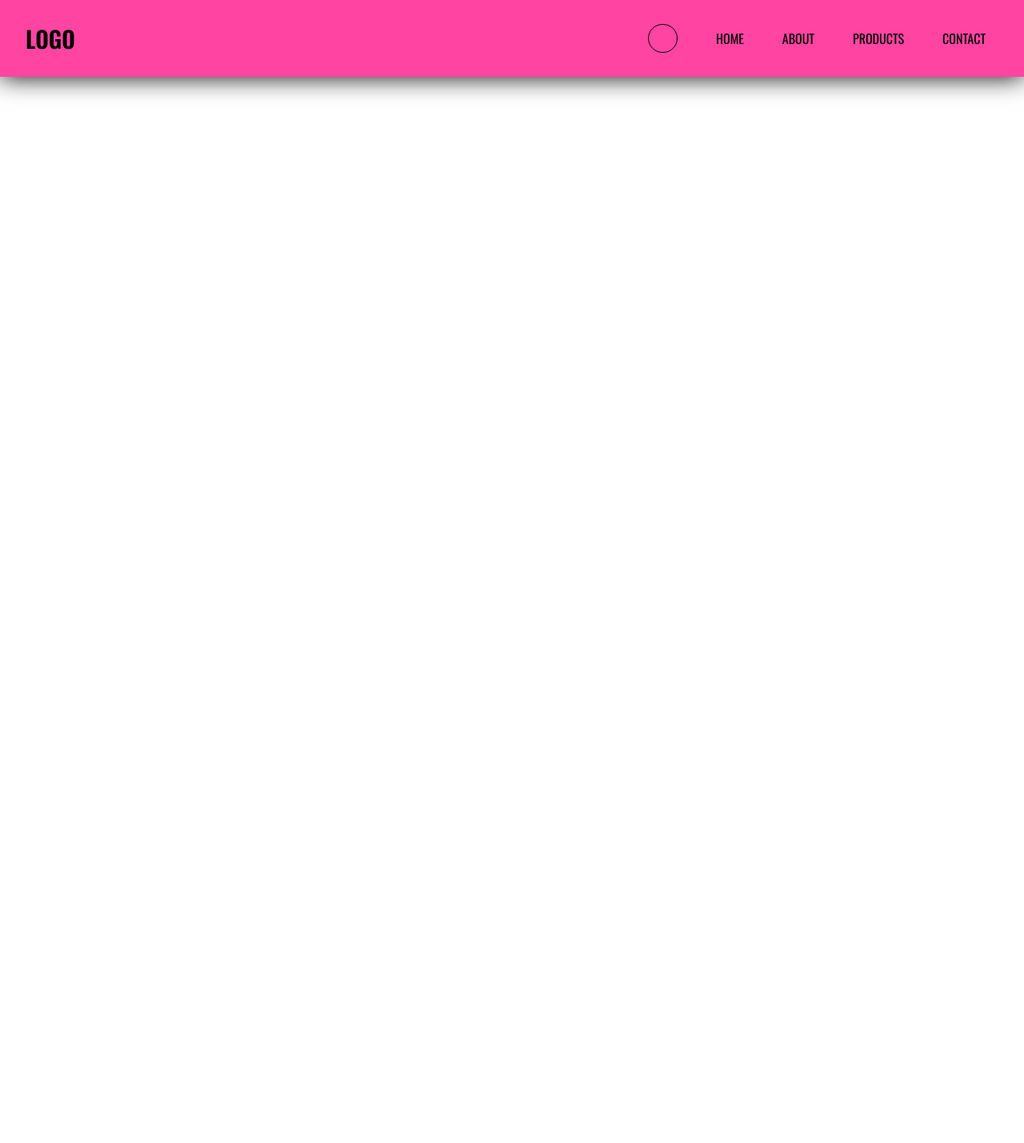
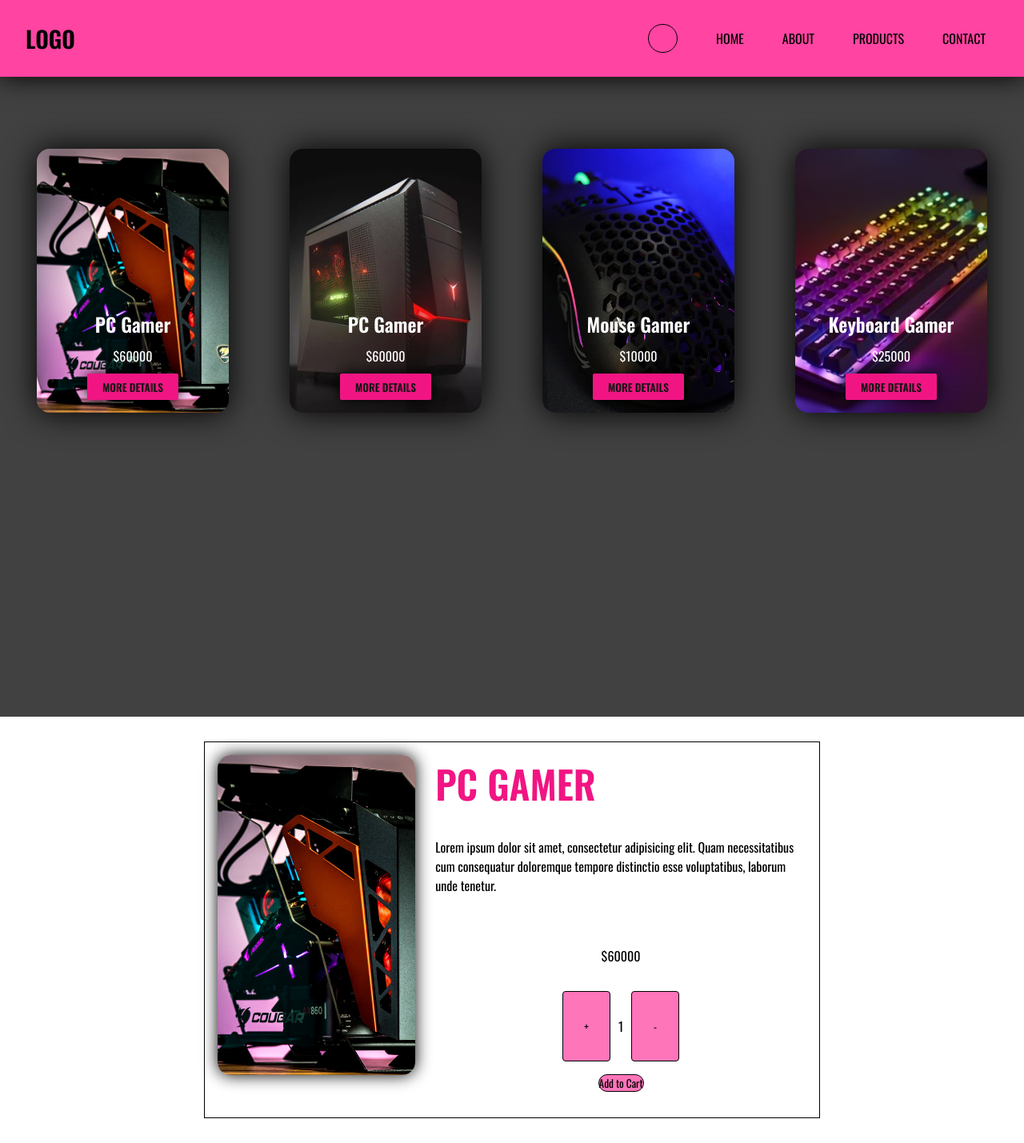
Before and after one commit to santiago-federici/ReactJS-coderhouse, a React (Vite) app: page /detail/1 in a window 1280 px wide. Shown: the whole page at 80% size. Before the commit the page ends 800 px from the top, so only its background shows below. Built offline with nearby package versions, Linux system fonts and the light colour scheme; some icons are missing.

Commit message:
Se creó ItemDetailContainer y ItemDetail

```diff
--- a/index.html
+++ b/index.html
@@ -38,7 +38,6 @@
 <body>
 
 
-
     <div id="root"></div>
 
 
--- a/src/App.jsx
+++ b/src/App.jsx
@@ -1,26 +1,30 @@
-import { BrowserRouter, Routes, Route  } from 'react-router-dom'
+// import { BrowserRouter, Routes, Route  } from 'react-router-dom'
 import "./App.css"
 import NavBar from "./components/NavBar/NavBar"
 import ItemListContainer from "./components/ItemListContainer/ItemListContainer"
 import ItemDetailContainer from "./components/ItemDetailContainer/ItemDetailContainer"
-import Cart from './components/Cart/Cart'
+// import Cart from './components/Cart/Cart'
+// import ItemDetail from './components/ItemDetailContainer/ItemDetail'
 
 const App = () => {
     return (
-        <BrowserRouter>
+        // <BrowserRouter>
 
-            <NavBar />
-        <Routes>
-            <Route exact path="/" element={<ItemListContainer />} /> // Acá puede ir el Home. Dentro del home, poner otros componentes
-            <Route exact path="/categoria" element={<ItemListContainer />} /> //Desp acá, puede ir el products, y ahi el itemListContainer y los card
-            <Route exact path="/detalle" element={<ItemDetailContainer />} />
-            <Route exact path="/cart" element={<Cart />} />
+        //     <NavBar />
+        // <Routes>
+        //     <Route exact path="/" element={<ItemListContainer />} /> // Acá puede ir el Home. Dentro del home, poner otros componentes
+        //     <Route exact path="/categoria" element={<ItemListContainer />} /> //Desp acá, puede ir el products, y ahi el itemListContainer y los card
+        //     <Route exact path="/detalle" element={<ItemDetailContainer />} />
+        //     <Route exact path="/cart" element={<Cart />} />
+        // </Routes>
 
 
-        </Routes>
-
-
-        </BrowserRouter>
+        // </BrowserRouter>
+        <>
+        <NavBar />
+        <ItemListContainer />
+        <ItemDetailContainer />
+        </>
     )
 }
 
--- /dev/null
+++ b/src/JSON/oneProduct.json
@@ -0,0 +1,10 @@
+[
+    {
+        "name": "PC Gamer",
+        "id": 1,
+        "price": "$60000",
+        "img": "../src/assets/pc/img-pc.jpg",
+        "category": "pc",
+        "description": "Lorem ipsum dolor sit amet, consectetur adipisicing elit. Quam necessitatibus cum consequatur doloremque tempore distinctio esse voluptatibus, laborum unde tenetur."
+    }
+]
--- /dev/null
+++ b/src/JSON/products.json
@@ -0,0 +1,34 @@
+[
+    {
+        "name": "PC Gamer",
+        "id": 1,
+        "price": "$60000",
+        "img": "../src/assets/pc/img-pc.jpg",
+        "category": "pc",
+        "description": "Lorem ipsum dolor sit, amet consectetur adipisicing elit. Veritatis numquam atque neque?"
+    },
+    {
+        "name": "PC Gamer",
+        "id": 2,
+        "price": "$60000",
+        "img": "../src/assets/pc/img-pc1.webp",
+        "category": "pc",
+        "description": "Lorem, ipsum dolor sit amet consectetur adipisicing elit. Itaque dolore natus possimus inventore error. Iure ipsa praesentium aliquid tenetur exercitationem."
+    },
+    {
+        "name": "Mouse Gamer",
+        "id": 3,
+        "price": "$10000",
+        "img": "../src/assets/mouse/img-mouse.jpg",
+        "category": "mouse",
+        "description": "Lorem ipsum dolor sit amet, consectetur adipisicing."
+    },
+    {
+        "name": "Keyboard Gamer",
+        "id": 4,
+        "price": "$25000",
+        "img": "../src/assets/keyboard/img-keyboard.jpg",
+        "category": "keyboard",
+        "description": "Lorem ipsum dolor sit, amet consectetur adipisicing elit. Voluptatum sapiente error optio autem nihil. Harum quam quae ad facilis sed quidem velit, praesentium eum, libero eius itaque ea fugit temporibus!"
+    }
+    ]
--- a/src/components/ItemDetailContainer/ItemDetail.jsx
+++ b/src/components/ItemDetailContainer/ItemDetail.jsx
@@ -1,9 +1,25 @@
 import React from 'react'
+import ItemCount from '../ItemListContainer/ItemCount'
 
-export default function ItemDetail() {
+export default function ItemDetail({name, description, img, id, price}) {
+
+
+
     return (
-        <>
-            //Aún no hay nada
-        </>
+        <div className="detail-container" key={id}>
+            <div className="detail-img" style={{ background: `url(${img}) no-repeat 50% / cover` }}>
+            </div>
+
+            <div className="detail-container-info">
+                <h2>{name}</h2>
+                <p>{description}</p>
+
+                <div className="cart-section">
+                    <span>{price}</span>
+                    <ItemCount />
+                    <button className="add-cart">Add to Cart</button>
+                </div>
+            </div>
+        </div>
     )
 }
--- a/src/components/ItemDetailContainer/ItemDetailContainer.css
+++ b/src/components/ItemDetailContainer/ItemDetailContainer.css
@@ -0,0 +1,52 @@
+.detail-container{
+    display: flex;
+    outline: 1px solid black;
+    padding: 1rem;
+    gap: 1.6rem;
+    width: 60%;
+    height: max-content;
+    margin: 2rem auto;
+    position: relative;
+}
+
+.detail-img{
+    width: 70%;
+    height: 400px;
+    background: url(../src/assets/pc/img-pc.jpg) no-repeat 55% / cover;
+    border-radius: 1rem;
+    box-shadow: 0 0 20px black;
+}
+
+.detail-container-info{
+    display: flex;
+    flex-flow: column nowrap;
+}
+
+.detail-container-info h2{
+    color: var(--primary-700);
+    text-transform: uppercase;
+    font-size: 3rem;
+}
+
+.detail-container-info p{
+    margin: 2rem 0;
+}
+
+.cart-section {
+    display: flex;
+    flex-flow: column nowrap;
+    align-items: center;
+    justify-content: center;
+    margin: 0 auto;
+}
+
+.detail-container-info span{
+    margin: 2rem auto;
+}
+
+.add-cart{
+    background: var(--primary-300);
+    border: 1px solid black;
+    border-radius: 1rem;
+    margin: 1rem;
+}
--- a/src/components/ItemDetailContainer/ItemDetailContainer.jsx
+++ b/src/components/ItemDetailContainer/ItemDetailContainer.jsx
@@ -1,11 +1,38 @@
-import React from 'react'
+import { useState, useEffect } from 'react'
 import ItemDetail from './ItemDetail'
 import './ItemDetailContainer.css'
 
 export default function ItemDetailContainer() {
+
+    const [product, setProduct] = useState([])
+    const [loading, setLoading] = useState(true)
+
+    const oneProduct = () => {
+        fetch("../src/JSON/oneProduct.json")
+        .then(resp => resp.json())
+        .then(data => setProduct(data))
+        .finally(() => setLoading(false))
+    }
+
+
+    useEffect(() => {
+        setTimeout(() => oneProduct(), 2000)
+    }, [])
+
+
+
+
     return (
-        <>
-            <ItemDetail />//Aún no hay nada
-        </>
+
+        loading ? <></>
+
+        :
+
+        product.map( prod =>  <ItemDetail
+                                id={prod.id}
+                                name={prod.name}
+                                description={prod.description}
+                                price={prod.price}
+                                img={prod.img}/> )
     )
 }
--- a/src/components/ItemListContainer/Item.jsx
+++ b/src/components/ItemListContainer/Item.jsx
@@ -1,5 +1,3 @@
-import ItemCount from './ItemCount.jsx'
-
 
 export default function Item({id, name, price, img}) {
 
@@ -10,8 +8,7 @@ export default function Item({id, name, price, img}) {
             <div className="card-info">
                 <h2 className="card-product">{name}</h2>
                 <p>{price}</p>
-
-                <ItemCount />
+                <button className="more-details">More details</button>
             </div>
         </section>
     )
--- a/src/components/ItemListContainer/ItemList.jsx
+++ b/src/components/ItemListContainer/ItemList.jsx
@@ -1,7 +1,5 @@
 import { useEffect, useState } from "react";
-import { getFetch } from "./getFetch";
 import Item from "./Item";
-// import Item from "./Item";
 
 
 
@@ -10,21 +8,28 @@ export default function ItemList() {
     const [products, setProducts] = useState([])
     const [loading, setLoading] = useState(true)
 
+
+    const getProducts = () => {
+        fetch("../src/JSON/products.json")
+        .then(resp => resp.json())
+        .then(data => setProducts(data))
+        .finally(() => setLoading(false))
+    }
+
     useEffect(() => {
+        setTimeout(() => getProducts(), 2000)
+    }, [])
 
-        getFetch
-        .then(resp => setProducts(resp))
-        .then(err => console.log(err))
-        .finally(() => setLoading(false))
 
-    }, [])
+
+
 
 
     return(
         <div className="cards-container">
 
 
-        { loading ? <div className="typewriter-container"><h4 className="typewriter-animation">Loading...</h4></div>
+        { loading ? <div><div className="ring"></div><h2 className="loading-text">Loading...</h2></div>
 
         :
 
--- a/src/components/ItemListContainer/ItemListContainer.css
+++ b/src/components/ItemListContainer/ItemListContainer.css
@@ -73,37 +73,53 @@
     cursor: pointer;
 }
 
-.typewriter-container{
-    position: relative;
+.more-details{
+    background: var(--primary-700);
+    border: none;
+    padding: .4rem 1.2rem;
+    text-transform: uppercase;
+    font-weight: 600;
+    color: #141414;
+    border-radius: 2px;
+    box-shadow: 0 0 17px rgb(0, 0, 0);
+    cursor: pointer;
 }
 
-.typewriter-container::before{
+.ring{
+    width: 220px;
+    height: 220px;
+    position: absolute;
+    border-radius: 50%;
+    animation: ring 1.5s linear infinite;
+}
+
+@keyframes ring{
+    0%{transform: rotate(0deg); box-shadow: 1px 5px 2px #c78305;}
+    50%{transform: rotate(180deg); box-shadow: 1px 5px 2px #00c2a8;}
+    100%{transform: rotate(360deg); box-shadow: 1px 5px 2px #b800c9;}
+}
+
+.ring::after{
     content: '';
     position: absolute;
     top: 0;
-    right: 0;
-    width: 2px;
+    left: 0;
     height: 100%;
-    background: black;
-    animation: blink 0.8s steps(3) infinite;
+    width: 100%;
+    border-radius: 50%;
+    box-shadow: 0 0 5px rgba(255, 255, 255, .3);
 }
 
-@keyframes blink {
-    0%,75%{opacity: 1;}
-    76%, 100%{opacity: 0;}
+.loading-text{
+    color: rgb(24, 24, 24);
+    font-size: 2.5rem;
+    letter-spacing: 2px;
+    text-transform: uppercase;
+    animation: text 2s ease-in-out infinite;
+    line-height: 220px;
+    margin-left: 20px;
 }
 
-.typewriter-animation {
-    position: relative;
-    font-size: 3rem;
-    width: max-content;
-    letter-spacing: 5px;
-    animation: typing 8s steps(10) infinite;
-    overflow: hidden;
-    text-transform: uppercase;
+@keyframes text {
+    50%{color: var(--color-dark-800)}
 }
-
-@keyframes typing{
-    0%, 90%, 100% {width: 0;}
-    30%, 60% {width: 251.84px;}
-}
--- a/src/components/ItemListContainer/getFetch.js
+++ /dev/null
@@ -1,39 +0,0 @@
-export const products =
-[
-{
-    name: "PC Gamer",
-    id: 1,
-    price: "$60000",
-    img: "../src/assets/pc/img-pc.jpg",
-    category: "pc"
-},
-{
-    name: "PC Gamer",
-    id: 2,
-    price: "$60000",
-    img: "../src/assets/pc/img-pc1.webp",
-    category: "pc"
-},
-{
-    name: "Mouse Gamer",
-    id: 3,
-    price: "$10000",
-    img: "../src/assets/mouse/img-mouse.jpg",
-    category: "mouse"
-},
-{
-    name: "Keyboard Gamer",
-    id: 4,
-    price: "$25000",
-    img: "../src/assets/keyboard/img-keyboard.jpg",
-    category: "keyboard"
-},
-]
-
-
-export const getFetch = new Promise ((resolve) => {
-
-    setTimeout( () => {
-        resolve(products)
-    }, 7000)
-})
```
